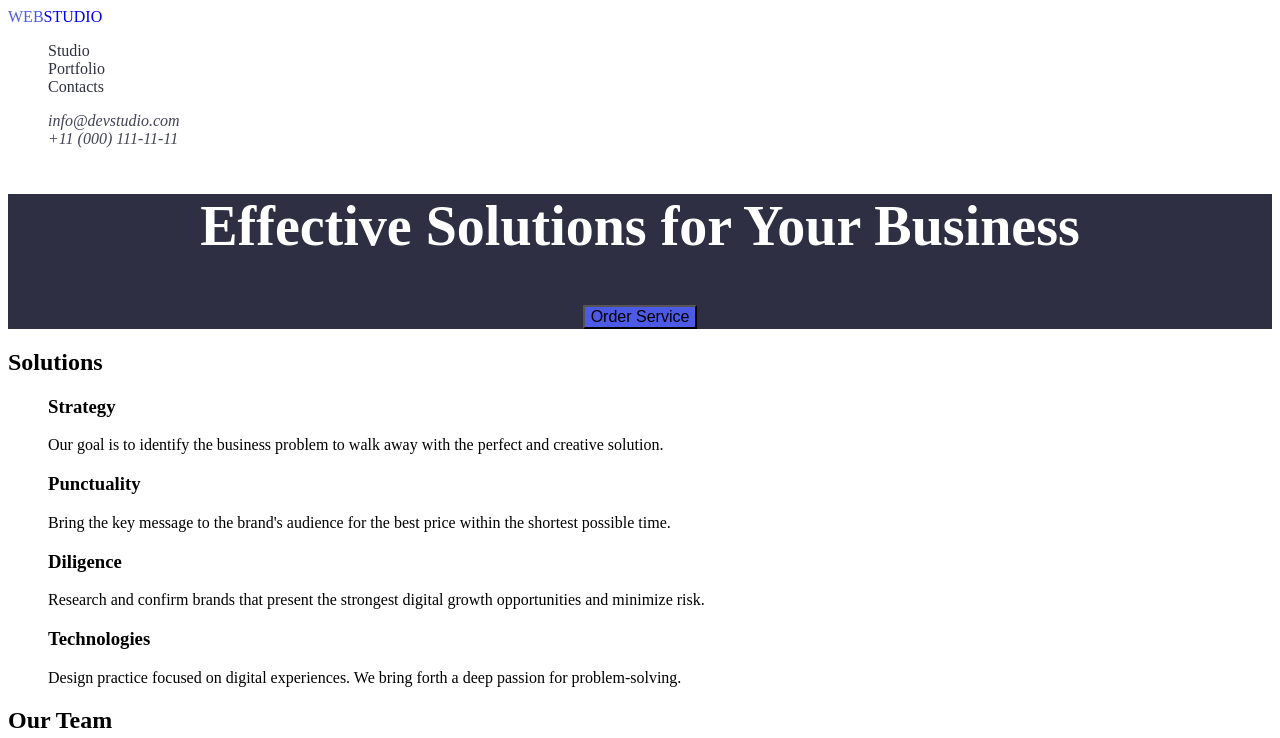
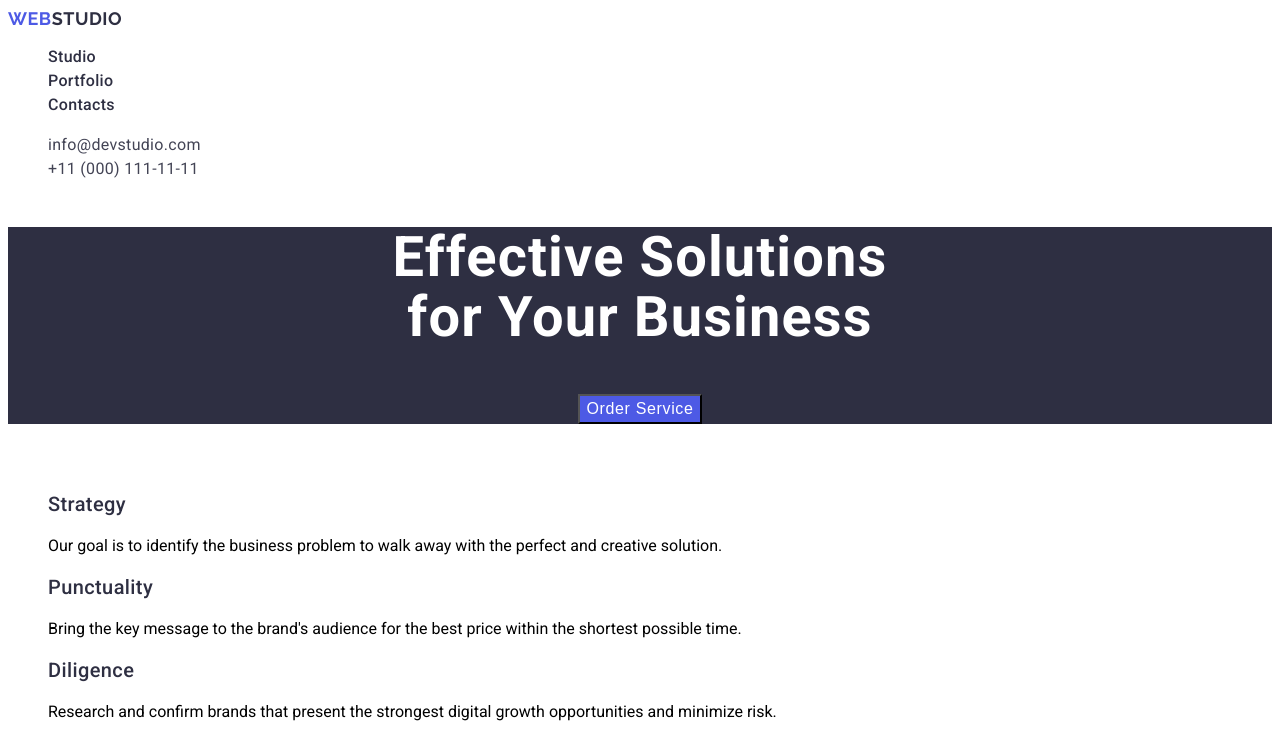
Before and after one commit to KirillShytov/hw-02, a plain HTML site: page index.html in a window 1280 px wide. Shown: the top 738 px of the page. Drawn offline with Linux system fonts and the light colour scheme.

Commit message:
section third

```diff
--- a/css/styles.css
+++ b/css/styles.css
@@ -1,5 +1,5 @@
 body {
-  font-family: 'Roboto', 'Raleway' sans-serif;
+  font-family: 'Roboto', 'Raleway', sans-serif;
 }
 a {
   text-decoration: none;
@@ -7,25 +7,79 @@ a {
 ul {
   list-style-type: none;
 }
+.link-logo {
+  font-family: Raleway;
+  font-size: 18px;
+  font-weight: 700;
+  line-height: 21px;
+  line-height: 21px;
+  letter-spacing: 0.54px;
+  text-transform: uppercase;
+  color: #2e2f42;
+}
 .part-logo {
   color: #4d5ae5;
 }
 .link-menu {
   color: #2e2f42;
+  font-size: 16px;
+  font-weight: 500;
+  line-height: 24px;
+  letter-spacing: 0.32px;
 }
 .link-contact {
   color: #434455;
+  font-size: 16px;
+  font-style: normal;
+  font-weight: 400;
+  line-height: 24px;
+  letter-spacing: 0.32px;
 }
 .section-first {
   background-color: #2e2f42;
   color: #fff;
   text-align: center;
 }
-.text-basic {
+.text-header-first {
   font-size: 56px;
+  font-weight: 700;
+  line-height: 60px;
+  letter-spacing: 1.12px;
 }
 .button {
   background-color: #4d5ae5;
   font-size: 16px;
   cursor: pointer;
+  font-weight: 500;
+  line-height: 24px;
+  letter-spacing: 0.64px;
+  color: #fff;
 }
+.text-second-header {
+  text-align: center;
+  color: #fff;
+}
+.text-header-second {
+  color: #2e2f42;
+  font-size: 20px;
+  font-weight: 500;
+  line-height: 24px;
+  letter-spacing: 0.4px;
+}
+.section-third {
+  background-color: #f4f4fd;
+}
+.header-section-third {
+  text-align: center;
+  font-size: 36px;
+  font-weight: 700;
+  line-height: 40px;
+  letter-spacing: 0.72px;
+  text-transform: capitalize;
+}
+.text-header-third {
+  font-size: 20px;
+  font-weight: 500;
+  line-height: 24px;
+  letter-spacing: 0.4px;
+}
--- a/index.html
+++ b/index.html
@@ -15,8 +15,8 @@
   <body>
     <header>
       <nav>
-        <a class="link" href="./index.html"
-          ><span class="part-logo">WEB</span>STUDIO</a
+        <a class="link-logo" href="./index.html"
+          ><span class="part-logo">Web</span>Studio</a
         >
         <ul>
           <li><a class="link-menu" href="#">Studio</a></li>
@@ -41,44 +41,47 @@
     </header>
     <main>
       <section class="section-first">
-        <h1 class="text-basic">Effective Solutions for Your Business</h1>
+        <h1 class="text-header-first">
+          Effective Solutions <br />
+          for Your Business
+        </h1>
         <button class="button" type="button">Order Service</button>
       </section>
       <section>
-        <h2>Solutions</h2>
+        <h2 class="text-second-header">Solutions</h2>
         <ul>
           <li>
-            <h3>Strategy</h3>
-            <p>
+            <h3 class="text-header-second">Strategy</h3>
+            <p class="text-second">
               Our goal is to identify the business problem to walk away with the
               perfect and creative solution.
             </p>
           </li>
           <li>
-            <h3>Punctuality</h3>
-            <p>
+            <h3 class="text-header-second">Punctuality</h3>
+            <p class="text-second">
               Bring the key message to the brand's audience for the best price
               within the shortest possible time.
             </p>
           </li>
           <li>
-            <h3>Diligence</h3>
-            <p>
+            <h3 class="text-header-second">Diligence</h3>
+            <p class="text-second">
               Research and confirm brands that present the strongest digital
               growth opportunities and minimize risk.
             </p>
           </li>
           <li>
-            <h3>Technologies</h3>
-            <p>
+            <h3 class="text-header-second">Technologies</h3>
+            <p class="text-second">
               Design practice focused on digital experiences. We bring forth a
               deep passion for problem-solving.
             </p>
           </li>
         </ul>
       </section>
-      <section>
-        <h2>Our Team</h2>
+      <section class="section-third">
+        <h2 class="header-section-third">Our Team</h2>
         <ul>
           <li>
             <img
@@ -87,7 +90,7 @@
               width="264"
               height="260"
             />
-            <h3>Mark Guerrero</h3>
+            <h3 class="text-header-third">Mark Guerrero</h3>
             <p>Product Designer</p>
           </li>
           <li>
@@ -97,7 +100,7 @@
               width="264"
               height="260"
             />
-            <h3>Tom Ford</h3>
+            <h3 class="text-header-third">Tom Ford</h3>
             <p>Frontend Developer</p>
           </li>
           <li>
@@ -107,7 +110,7 @@
               width="264"
               height="260"
             />
-            <h3>Camila Garcia</h3>
+            <h3 class="text-header-third">Camila Garcia</h3>
             <p>Marketing</p>
           </li>
           <li>
@@ -117,7 +120,7 @@
               width="264"
               height="260"
             />
-            <h3>Daniel Wilson</h3>
+            <h3 class="text-header-third">Daniel Wilson</h3>
             <p>UI Designer</p>
           </li>
         </ul>
```
